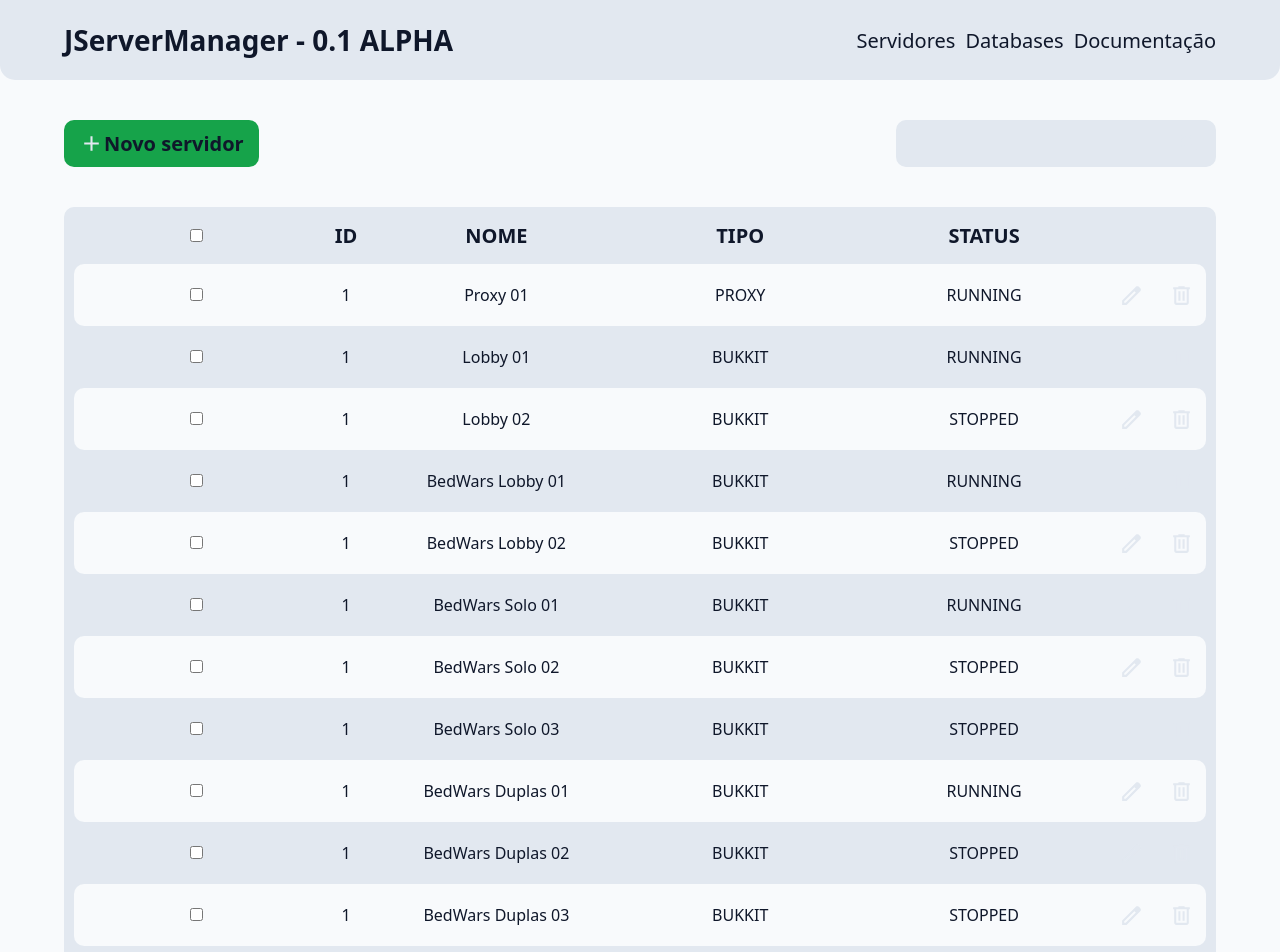
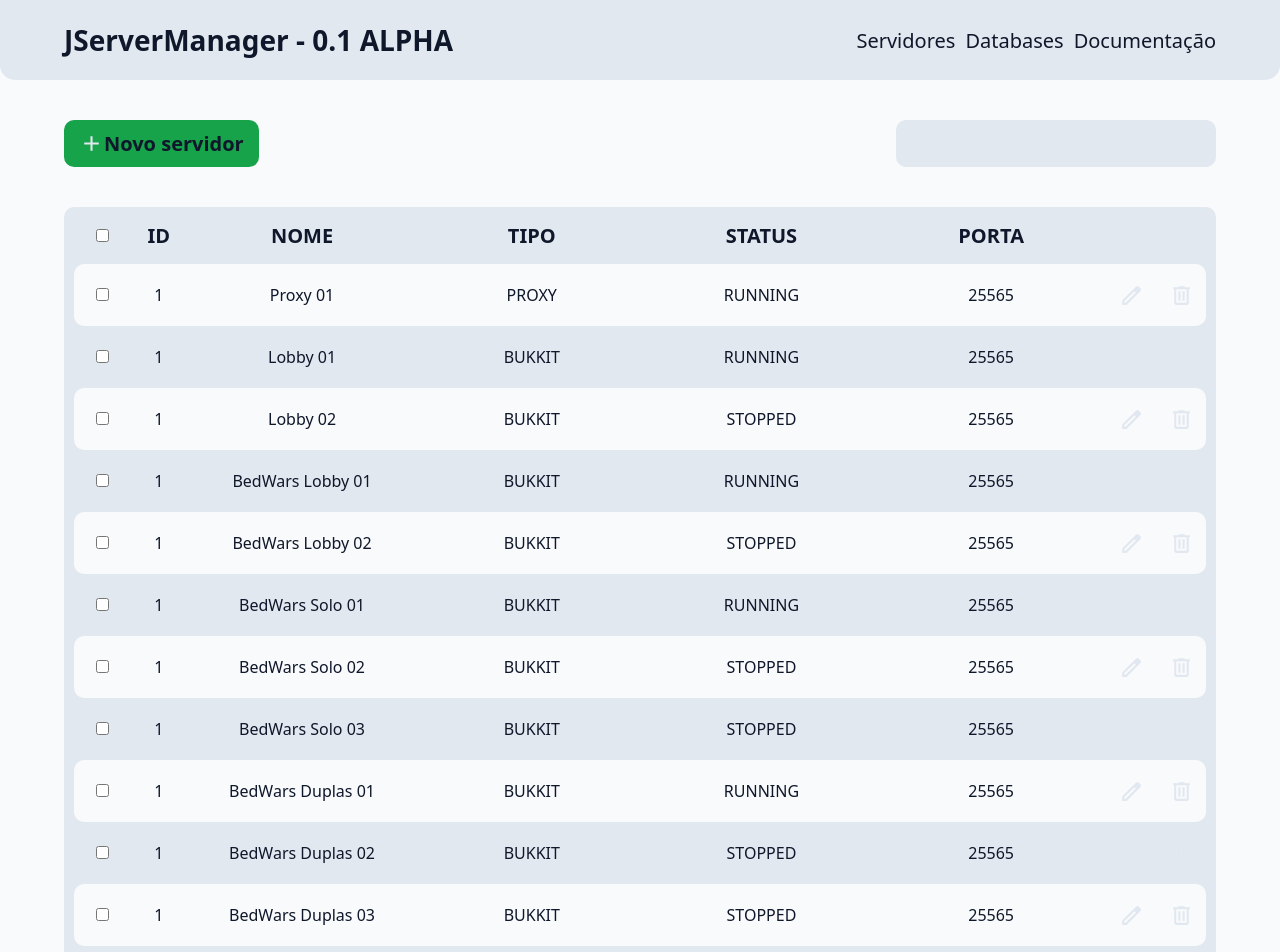
Before and after one commit to oJVzinn/JServerManager, a React (Vite) app: page / in a window 1280 px wide. Shown: the top 952 px of the page. Built offline with nearby package versions, Linux system fonts and the light colour scheme.

Commit message:
Implementado uma nova coluna referente a porta na listagem de servidores

```diff
--- a/src/page/home/component/serverList/ServerList.module.css
+++ b/src/page/home/component/serverList/ServerList.module.css
@@ -16,7 +16,7 @@
 }
 
 .checkboxColumn {
-    width: 10%;
+    width: 5%;
 }
 
 .idColumn {
--- a/src/page/home/component/serverList/index.tsx
+++ b/src/page/home/component/serverList/index.tsx
@@ -6,8 +6,9 @@ export default function ServerList() {
         <div className={styles.ServerList}>
             <table className={styles.serverTable}>
                 <colgroup>
-                    <col className={`{styles.checkboxColumn}`}/>
+                    <col className={styles.checkboxColumn}/>
                     <col className={styles.idColumn}/>
+                    <col/>
                     <col/>
                     <col/>
                     <col/>
@@ -21,23 +22,24 @@ export default function ServerList() {
                     <th className={`${styles.columnTitle}`}>NOME</th>
                     <th className={`${styles.columnTitle}`}>TIPO</th>
                     <th className={`${styles.columnTitle}`}>STATUS</th>
+                    <th className={`${styles.columnTitle}`}>PORTA</th>
                     <th aria-label="Editar"/>
                     <th aria-label="Excluir"/>
                 </tr>
                 </thead>
 
                 <tbody>
-                <ServerListInfo position={1} id={1} name={"Proxy 01"} type={"PROXY"} status={"RUNNING"}/>
-                <ServerListInfo position={2} id={1} name={"Lobby 01"} type={"BUKKIT"} status={"RUNNING"}/>
-                <ServerListInfo position={3} id={1} name={"Lobby 02"} type={"BUKKIT"} status={"STOPPED"}/>
-                <ServerListInfo position={4} id={1} name={"BedWars Lobby 01"} type={"BUKKIT"} status={"RUNNING"}/>
-                <ServerListInfo position={5} id={1} name={"BedWars Lobby 02"} type={"BUKKIT"} status={"STOPPED"}/>
-                <ServerListInfo position={6} id={1} name={"BedWars Solo 01"} type={"BUKKIT"} status={"RUNNING"}/>
-                <ServerListInfo position={7} id={1} name={"BedWars Solo 02"} type={"BUKKIT"} status={"STOPPED"}/>
-                <ServerListInfo position={8} id={1} name={"BedWars Solo 03"} type={"BUKKIT"} status={"STOPPED"}/>
-                <ServerListInfo position={9} id={1} name={"BedWars Duplas 01"} type={"BUKKIT"} status={"RUNNING"}/>
-                <ServerListInfo position={10} id={1} name={"BedWars Duplas 02"} type={"BUKKIT"} status={"STOPPED"}/>
-                <ServerListInfo position={11} id={1} name={"BedWars Duplas 03"} type={"BUKKIT"} status={"STOPPED"}/>
+                <ServerListInfo position={1} id={1} name={"Proxy 01"} type={"PROXY"} status={"RUNNING"} port={25565}/>
+                <ServerListInfo position={2} id={1} name={"Lobby 01"} type={"BUKKIT"} status={"RUNNING"} port={25565}/>
+                <ServerListInfo position={3} id={1} name={"Lobby 02"} type={"BUKKIT"} status={"STOPPED"} port={25565}/>
+                <ServerListInfo position={4} id={1} name={"BedWars Lobby 01"} type={"BUKKIT"} status={"RUNNING"} port={25565}/>
+                <ServerListInfo position={5} id={1} name={"BedWars Lobby 02"} type={"BUKKIT"} status={"STOPPED"} port={25565}/>
+                <ServerListInfo position={6} id={1} name={"BedWars Solo 01"} type={"BUKKIT"} status={"RUNNING"} port={25565}/>
+                <ServerListInfo position={7} id={1} name={"BedWars Solo 02"} type={"BUKKIT"} status={"STOPPED"} port={25565}/>
+                <ServerListInfo position={8} id={1} name={"BedWars Solo 03"} type={"BUKKIT"} status={"STOPPED"} port={25565}/>
+                <ServerListInfo position={9} id={1} name={"BedWars Duplas 01"} type={"BUKKIT"} status={"RUNNING"} port={25565}/>
+                <ServerListInfo position={10} id={1} name={"BedWars Duplas 02"} type={"BUKKIT"} status={"STOPPED"} port={25565}/>
+                <ServerListInfo position={11} id={1} name={"BedWars Duplas 03"} type={"BUKKIT"} status={"STOPPED"} port={25565}/>
                 </tbody>
 
                 <tfoot>
--- a/src/page/home/component/serverListInfo/index.tsx
+++ b/src/page/home/component/serverListInfo/index.tsx
@@ -6,17 +6,19 @@ type props = {
     name: string
     type: string
     status: string
+    port: number
 }
 
-export default function ServerListInfo( {position, id, name, type, status}: props ) {
+export default function ServerListInfo( {position, id, name, type, status, port}: props ) {
     return <tr className={(position % 2 == 0 ? styles.tableBackgroundSecondary : styles.tableBackgroundPrimary) }>
-        <td className={`${styles.tableCell} ${styles.checkboxCell}`}>
+        <td className={`${styles.tableCell}`}>
             <input type={"checkbox"}/>
         </td>
-        <td className={`${styles.tableCell} ${styles.idCell} ${styles.columDesc}`}>{id}</td>
+        <td className={`${styles.tableCell} ${styles.columDesc}`}>{id}</td>
         <td className={`${styles.tableCell} ${styles.columDesc}`}>{name}</td>
         <td className={`${styles.tableCell} ${styles.columDesc}`}>{type}</td>
         <td className={`${styles.tableCell} ${styles.columDesc}`}>{status}</td>
+        <td className={`${styles.tableCell} ${styles.columDesc}`}>{port}</td>
         <td className={styles.buttonCell}>
             <button className={styles.actionButton}><img className={styles.buttonIcon} alt="Editar servidor" src="/assets/edit.svg"/></button>
         </td>
```
